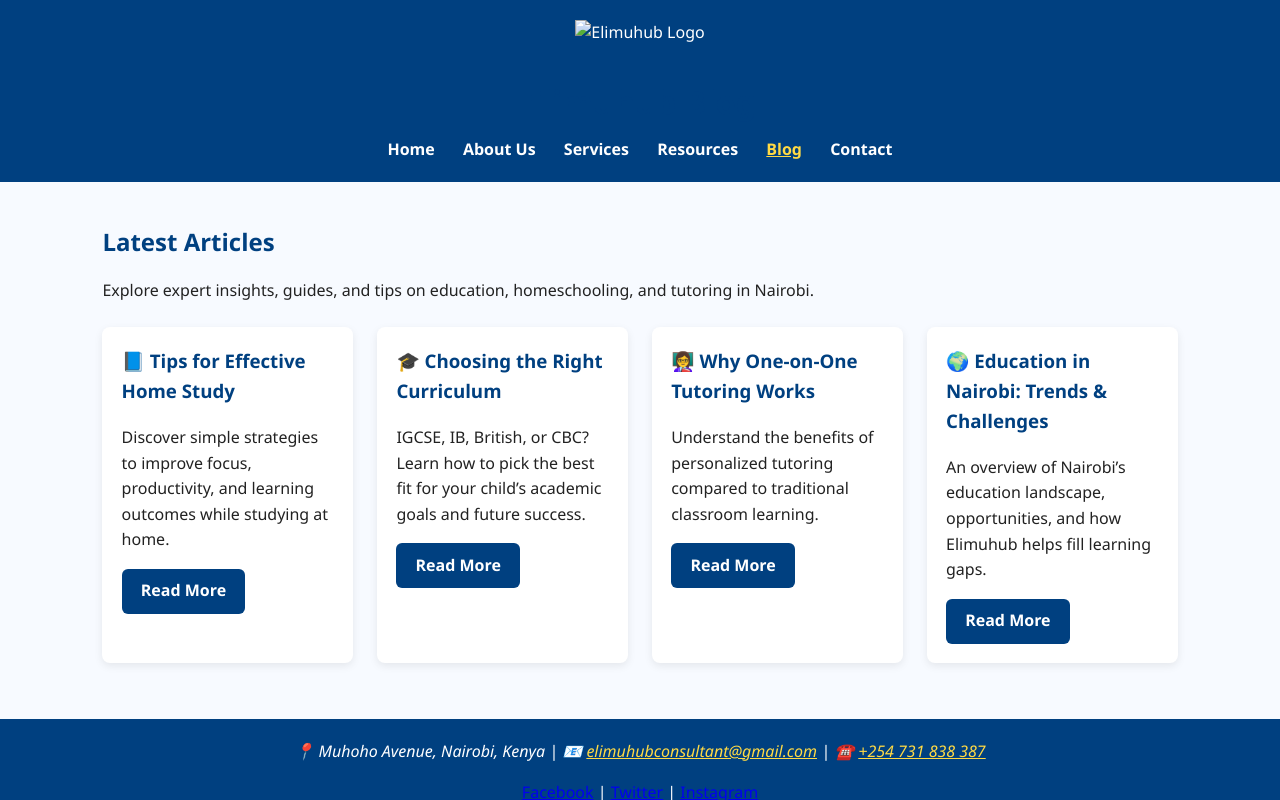
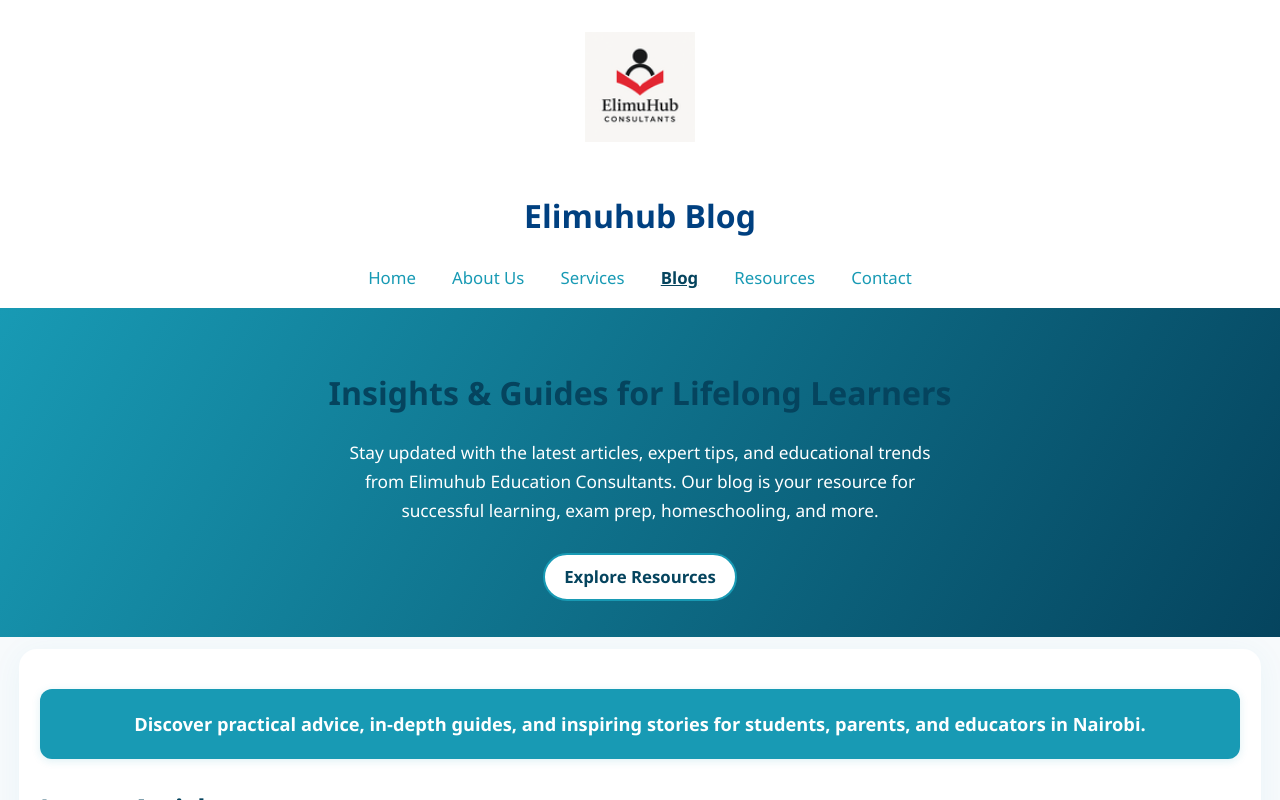
Before and after one commit to kibiti/elimuhub-website.github.io, a plain HTML site: page Blog.html in a window 1280 px wide. Shown: the top 800 px of the page. Drawn offline with Linux system fonts and the light colour scheme.

Commit message:
Update Blog.html

```diff
--- a/Blog.html
+++ b/Blog.html
@@ -1,63 +1,266 @@
 <!DOCTYPE html>
 <html lang="en">
 <head>
-  <meta charset="UTF-8">
-  <meta name="viewport" content="width=device-width, initial-scale=1.0">
+  <meta charset="UTF-8" />
+  <meta name="viewport" content="width=device-width, initial-scale=1.0" />
   <title>Blog - Elimuhub Education Consultants</title>
-  <meta name="description" content="Stay updated with Elimuhub Education Consultants' blog. Tips on tutoring, homeschooling, and education in Nairobi.">
-  <link rel="stylesheet" href="assets/style.css">
-  <link rel="icon" href="assets/logo.png">
+  <meta name="description" content="Stay updated with expert articles, tips, and insights from Elimuhub Education Consultants. Explore guides on tutoring, homeschooling, exams, and education trends in Nairobi." />
+  <meta name="keywords" content="Elimuhub blog, education tips Nairobi, tutoring advice, homeschooling Kenya, IGCSE, IB, CBC, KCSE, curriculum, learning strategies" />
+
+  <!-- Open Graph (Social Media SEO) -->
+  <meta property="og:title" content="Blog - Elimuhub Education Consultants" />
+  <meta property="og:description" content="Explore articles, tips, and insights on education, tutoring, and homeschooling from Nairobi’s trusted consultants." />
+  <meta property="og:image" content="assets/Elimuhub-newlogo.png" />
+  <meta property="og:type" content="website" />
+  <meta property="og:url" content="https://elimuhub-website.github.io/blog.html" />
+
+  <!-- Twitter Card -->
+  <meta name="twitter:card" content="summary_large_image" />
+  <meta name="twitter:title" content="Elimuhub Blog" />
+  <meta name="twitter:description" content="Expert advice, guides, and tips for students and parents in Nairobi." />
+  <meta name="twitter:image" content="assets/Elimuhub-newlogo.png" />
+
+  <link rel="stylesheet" href="assets/style.css" />
+  <link rel="icon" href="assets/Elimuhub-newlogo.png" />
+  <style>
+    body {
+      margin: 0;
+      font-family: 'Segoe UI', 'Roboto', Arial, sans-serif;
+      background: #f7fafc;
+      color: #222;
+      line-height: 1.7;
+    }
+    header {
+      background: #fff;
+      text-align: center;
+      padding: 2rem 1rem 1rem 1rem;
+      box-shadow: 0 2px 8px rgba(0,0,0,.04);
+    }
+    .site-logo {
+      width: 110px;
+      height: auto;
+      margin-bottom: 1rem;
+    }
+    nav {
+      margin: 1.3rem 0 0 0;
+    }
+    nav a {
+      color: #189ab4;
+      text-decoration: none;
+      margin: 0 1rem;
+      font-weight: 500;
+      font-size: 1.05rem;
+      transition: color .2s;
+    }
+    nav a.active, nav a:hover {
+      color: #05445e;
+      font-weight: 600;
+    }
+    .hero {
+      background: linear-gradient(120deg, #189ab4 0%, #05445e 100%);
+      color: #fff;
+      padding: 2.2rem 1rem 2.2rem 1rem;
+      text-align: center;
+    }
+    .hero h2 {
+      font-size: 2rem;
+      margin-bottom: 1rem;
+      font-weight: 700;
+    }
+    .hero p {
+      font-size: 1.08rem;
+      margin-bottom: 1.7rem;
+      max-width: 600px;
+      margin-left: auto;
+      margin-right: auto;
+    }
+    main {
+      max-width: 1200px;
+      margin: -2rem auto 0 auto;
+      background: #fff;
+      border-radius: 18px;
+      box-shadow: 0 4px 32px rgba(24, 154, 180, 0.06);
+      padding: 2.5rem 1.3rem 2rem 1.3rem;
+      position: relative;
+      z-index: 3;
+    }
+    section {
+      margin-bottom: 2.8rem;
+    }
+    h2 {
+      color: #05445e;
+      font-size: 1.7rem;
+      margin-bottom: 1rem;
+      font-weight: 600;
+    }
+    .blog-grid {
+      display: grid;
+      grid-template-columns: repeat(auto-fit, minmax(270px, 1fr));
+      gap: 2rem;
+      margin-top: 1.2rem;
+    }
+    .blog-card {
+      background: #e7f6f2;
+      border-radius: 12px;
+      padding: 1.3rem 1rem;
+      box-shadow: 0 2px 8px rgba(24,154,180, .08);
+      display: flex;
+      flex-direction: column;
+      min-height: 210px;
+      justify-content: space-between;
+    }
+    .blog-card h3 {
+      color: #189ab4;
+      font-size: 1.2rem;
+      margin-bottom: .6rem;
+      font-weight: bold;
+    }
+    .blog-card p {
+      font-size: 1rem;
+      margin-bottom: 1.2rem;
+    }
+    .btn {
+      align-self: flex-start;
+      background: #fff;
+      color: #05445e;
+      border: 2px solid #189ab4;
+      border-radius: 30px;
+      padding: .5rem 1.2rem;
+      font-size: 1.05rem;
+      font-weight: 600;
+      text-decoration: none;
+      transition: background .2s, color .2s, border .2s;
+    }
+    .btn:hover {
+      background: #189ab4;
+      color: #fff;
+      border: 2px solid #fff;
+    }
+    .highlight {
+      background: #189ab4;
+      color: #fff;
+      padding: 1.2rem;
+      border-radius: 12px;
+      box-shadow: 0 2px 8px rgba(24,154,180, .15);
+      font-size: 1.14rem;
+      margin-bottom: 1.7rem;
+      text-align: center;
+    }
+    .cta-section {
+      text-align: center;
+      margin: 3rem 0 2rem 0;
+    }
+    .cta-section .btn {
+      margin: 1rem 0;
+      font-size: 1.1rem;
+    }
+    footer {
+      background: #05445e;
+      color: #fff;
+      padding: 2.2rem 1rem 1.2rem 1rem;
+      text-align: center;
+      margin-top: 3rem;
+      font-size: 1.06rem;
+      border-top-left-radius: 22px;
+      border-top-right-radius: 22px;
+    }
+    footer a {
+      color: #189ab4;
+      text-decoration: none;
+      margin: 0 .3rem;
+      font-weight: 500;
+    }
+    footer a:hover {
+      color: #fff;
+      text-decoration: underline;
+    }
+    @media (max-width: 700px) {
+      main {
+        padding: 1.2rem .5rem;
+      }
+      .hero h2 {
+        font-size: 1.32rem;
+      }
+      h2 {
+        font-size: 1.19rem;
+      }
+      .blog-grid {
+        grid-template-columns: 1fr;
+      }
+    }
+  </style>
 </head>
 <body>
+  <!-- ===== Header ===== -->
   <header>
-    <img src="assets/logo.png" alt="Elimuhub Logo" class="site-logo" />
+    <img src="assets/Elimuhub-newlogo.png" alt="Elimuhub Logo" class="site-logo" />
     <h1>Elimuhub Blog</h1>
     <nav>
       <a href="index.html">Home</a>
       <a href="about.html">About Us</a>
       <a href="services.html">Services</a>
+      <a href="blog.html" class="active">Blog</a>
       <a href="resources.html">Resources</a>
-      <a href="blog.html" class="active">Blog</a>
       <a href="contact.html">Contact</a>
     </nav>
   </header>
 
+  <!-- ===== Hero Section ===== -->
+  <section class="hero">
+    <h2>Insights & Guides for Lifelong Learners</h2>
+    <p>
+      Stay updated with the latest articles, expert tips, and educational trends from Elimuhub Education Consultants. Our blog is your resource for successful learning, exam prep, homeschooling, and more.
+    </p>
+    <a href="resources.html" class="btn">Explore Resources</a>
+  </section>
+
+  <!-- ===== Main Content ===== -->
   <main>
+    <div class="highlight">
+      <strong>Discover practical advice, in-depth guides, and inspiring stories for students, parents, and educators in Nairobi.</strong>
+    </div>
+
     <section>
       <h2>Latest Articles</h2>
-      <p>Explore expert insights, guides, and tips on education, homeschooling, and tutoring in Nairobi.</p>
-
       <div class="blog-grid">
         <article class="blog-card">
           <h3>📘 Tips for Effective Home Study</h3>
           <p>Discover simple strategies to improve focus, productivity, and learning outcomes while studying at home.</p>
-          <a href="#" class="btn">Read More</a>
+          <a href="#" class="btn" aria-label="Read more: Tips for Effective Home Study">Read More</a>
         </article>
 
         <article class="blog-card">
           <h3>🎓 Choosing the Right Curriculum</h3>
           <p>IGCSE, IB, British, or CBC? Learn how to pick the best fit for your child’s academic goals and future success.</p>
-          <a href="#" class="btn">Read More</a>
+          <a href="#" class="btn" aria-label="Read more: Choosing the Right Curriculum">Read More</a>
         </article>
 
         <article class="blog-card">
           <h3>👩‍🏫 Why One-on-One Tutoring Works</h3>
           <p>Understand the benefits of personalized tutoring compared to traditional classroom learning.</p>
-          <a href="#" class="btn">Read More</a>
+          <a href="#" class="btn" aria-label="Read more: Why One-on-One Tutoring Works">Read More</a>
         </article>
 
         <article class="blog-card">
           <h3>🌍 Education in Nairobi: Trends & Challenges</h3>
           <p>An overview of Nairobi’s education landscape, opportunities, and how Elimuhub helps fill learning gaps.</p>
-          <a href="#" class="btn">Read More</a>
+          <a href="#" class="btn" aria-label="Read more: Education in Nairobi">Read More</a>
         </article>
       </div>
     </section>
+
+    <section class="cta-section">
+      <h2>Want Personalized Learning Tips?</h2>
+      <a href="contact.html" class="btn">Contact Our Team</a>
+      <a href="services.html" class="btn">View Our Services</a>
+      <p>Or call <a href="tel:+254731838387">+254 731 838 387</a> for a free academic consultation.</p>
+    </section>
   </main>
 
+  <!-- ===== Footer ===== -->
   <footer>
     <address>
-      📍 Muhoho Avenue, Nairobi, Kenya |
+      📍 Muhoho Avenue, Nairobi, Kenya <br />
       📧 <a href="mailto:elimuhubconsultant@gmail.com">elimuhubconsultant@gmail.com</a> |
       ☎️ <a href="tel:+254731838387">+254 731 838 387</a>
     </address>
```
